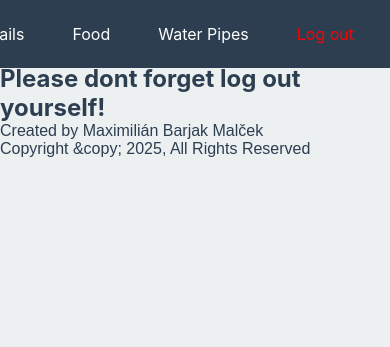
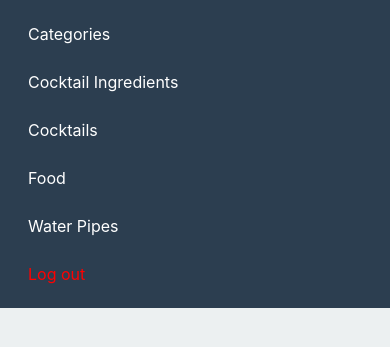
Before and after one commit to Nightgazer94/CodersLab_final, a Django app: page /adm/ in a window 390 px wide. Shown: the top 347 px of the page. Run offline with Django 5.2, Linux system fonts and the light colour scheme; the visitor is signed in with stand-in values (Sample User, id 1).

Commit message:
nav bar resize

```diff
--- a/src/adm/static/adm/css/nav_bar.css
+++ b/src/adm/static/adm/css/nav_bar.css
@@ -33,3 +33,18 @@ body {
     background-color: #34495e;
     border-radius: 4px;
 }
+
+@media (max-width: 768px) {
+    .navbar {
+        flex-direction: column;
+        align-items: flex-start;
+        gap: 12px;
+        padding: 16px;
+        white-space: normal;
+        overflow-x: visible;
+    }
+
+    .navbar a {
+        width: 100%;
+    }
+}
```
Also changed, not shown: 1 other file.
